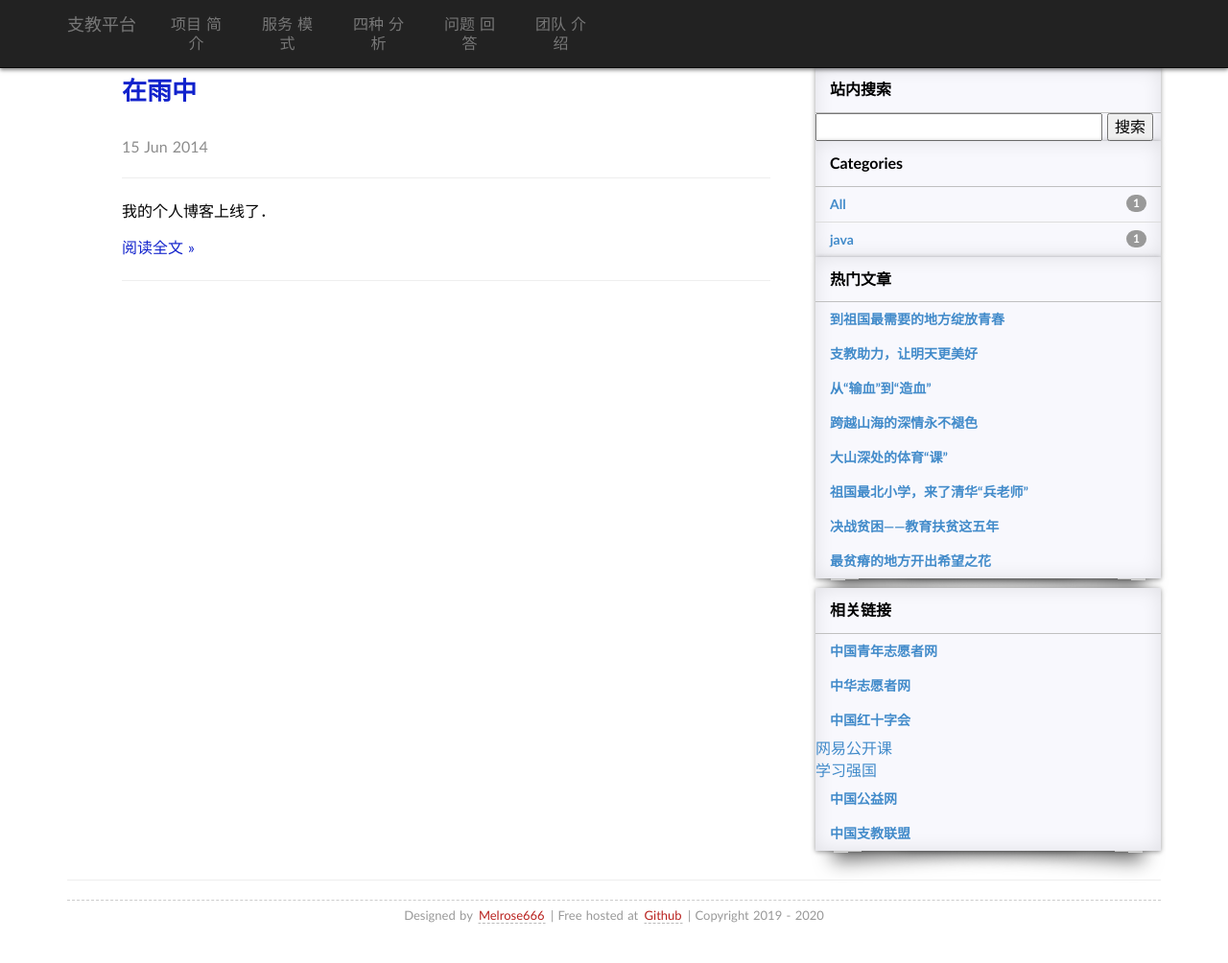
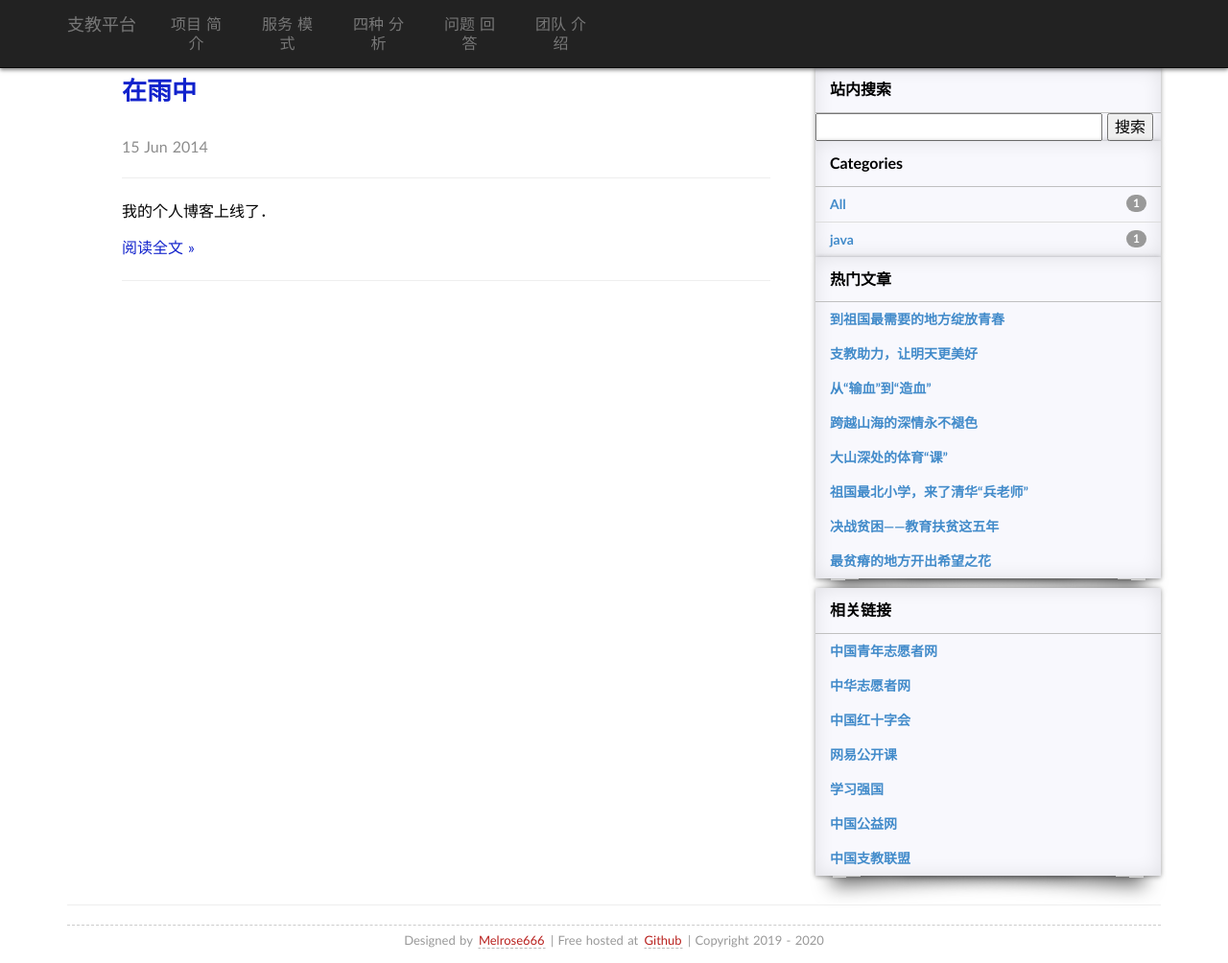
Before and after one commit to NJUPTteam/NJUPTteam.github.io, a Jekyll site: the page built from index.html, in a window 1280 px wide and 1004 px high. Shown: the whole window at 96% size. Built offline with Jekyll 4.4.1, drawn with Linux system fonts in a browser that asks for light colours; some web fonts are replaced; the list of posts is cut into pages by our own code; comment, search, counter and statistics services are not loaded.

Commit message:
Melrose666

```diff
--- a/_includes/links.html
+++ b/_includes/links.html
@@ -19,14 +19,14 @@
                 </a>
               </li>
 
-               <li>
-                <a href="https://open.163.com/ class="categories-list-item">
+<li>
+                <a href="https://open.163.com/" class="categories-list-item">
                    网易公开课
                 </a>
               </li>
 
-              <li>
-                <a href="https://www.xuexi.cn/ class="categories-list-item">
+<li>
+                <a href="https://www.xuexi.cn/" class="categories-list-item">
                    学习强国
                 </a>
               </li>
@@ -38,7 +38,7 @@
               </li>
 
 
-  <li>
+ <li>
                 <a href="http://www.go9999.com/" class="categories-list-item">
                    中国支教联盟
                 </a>
```
